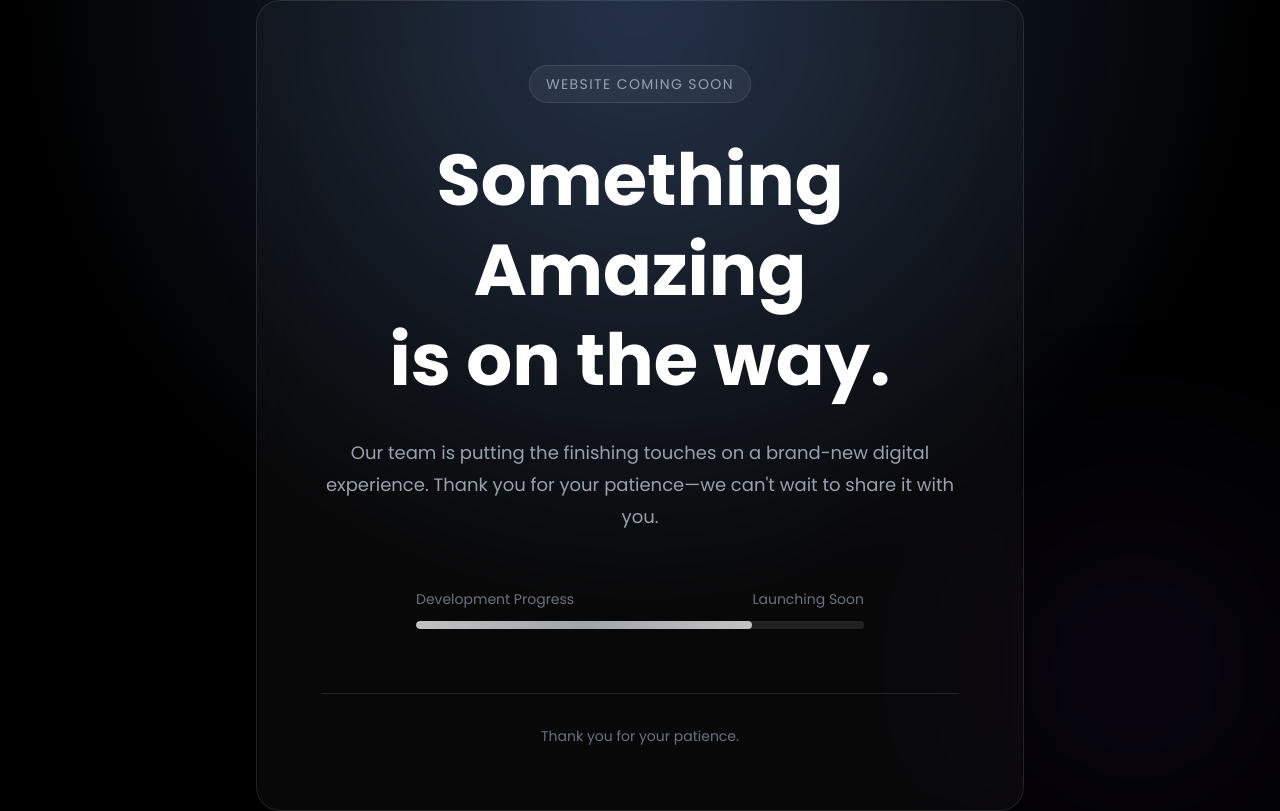
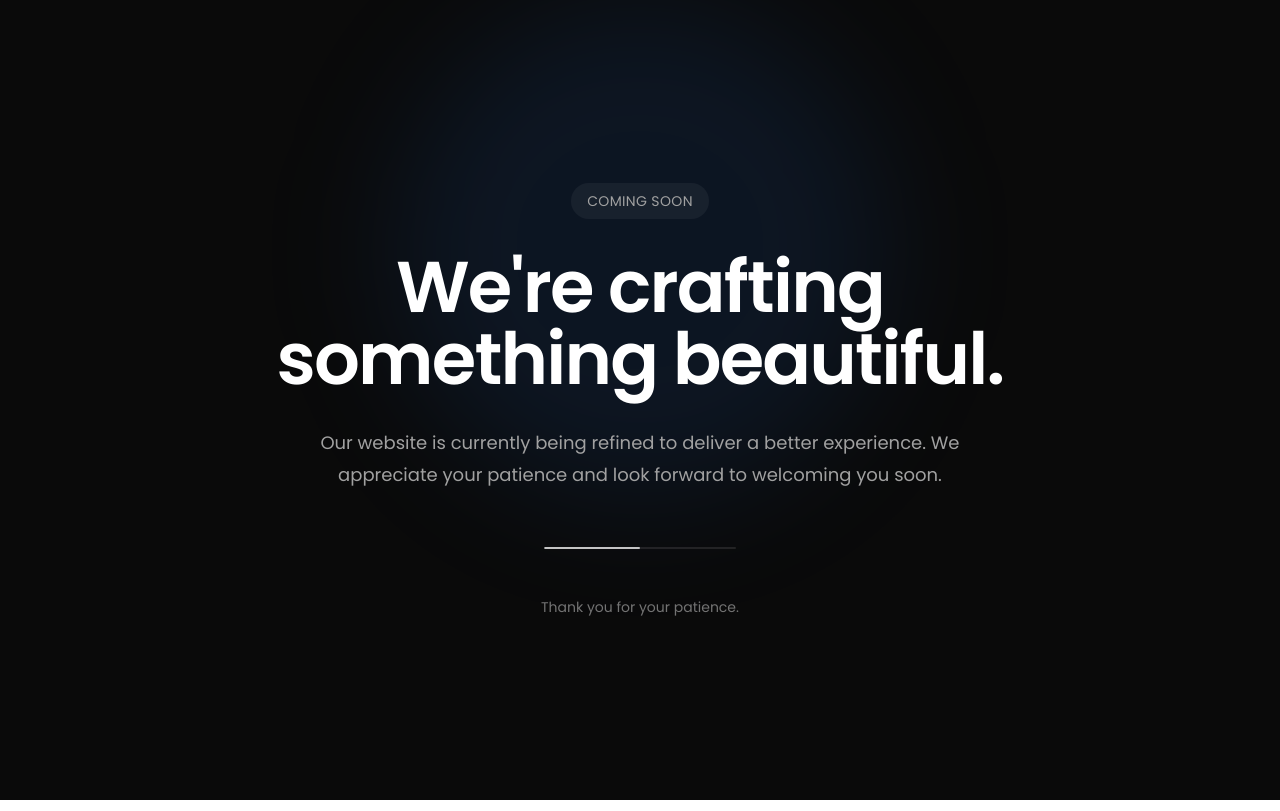
Before and after one commit to KunalSolutions/MRAV_FULLSTACK, a React (Vite) app in the folder frontend/: page / in a window 1280 px wide. Built offline with nearby package versions, Linux system fonts and the light colour scheme.

Commit message:
Refactor App component layout and content
Updated the layout and text content for the App component to enhance the user experience and visual appeal.

```diff
--- a/frontend/src/App.jsx
+++ b/frontend/src/App.jsx
@@ -1,46 +1,32 @@
 const App = () => {
   return (
-    <div className="relative flex min-h-screen items-center justify-center overflow-hidden bg-black px-6">
-      {/* Background */}
-      <div className="absolute inset-0 bg-[radial-gradient(circle_at_top,#1e293b_0%,#000_60%)]"></div>
+    <div className="relative flex min-h-screen items-center justify-center overflow-hidden bg-neutral-950 px-6">
+      {/* Background Glow */}
+      <div className="absolute left-1/2 top-0 h-[500px] w-[500px] -translate-x-1/2 rounded-full bg-blue-500/10 blur-3xl" />
 
-      <div className="absolute -top-40 left-1/2 h-96 w-96 -translate-x-1/2 rounded-full bg-blue-500/10 blur-[140px]" />
-      <div className="absolute bottom-0 right-0 h-72 w-72 rounded-full bg-violet-500/10 blur-[120px]" />
+      <div className="relative max-w-3xl text-center">
+        <span className="inline-block rounded-full bg-white/5 px-4 py-2 text-sm tracking-wide text-neutral-400">
+          COMING SOON
+        </span>
 
-      <div className="relative w-full max-w-3xl rounded-3xl border border-white/10 bg-white/[0.03] p-10 backdrop-blur-xl md:p-16">
-        <div className="mx-auto w-fit rounded-full border border-white/10 bg-white/5 px-4 py-2 text-sm tracking-widest text-gray-400 uppercase">
-          Website Coming Soon
+        <h1 className="mt-8 text-5xl font-semibold tracking-tight text-white md:text-7xl">
+          We're crafting
+          <br />
+          something beautiful.
+        </h1>
+
+        <p className="mx-auto mt-8 max-w-2xl text-lg leading-8 text-neutral-400">
+          Our website is currently being refined to deliver a better experience.
+          We appreciate your patience and look forward to welcoming you soon.
+        </p>
+
+        <div className="mx-auto mt-14 h-[2px] w-48 overflow-hidden rounded-full bg-white/10">
+          <div className="h-full w-1/2 animate-pulse rounded-full bg-white" />
         </div>
 
-        <h1 className="mt-8 text-center text-5xl font-bold leading-tight text-white md:text-7xl">
-          Something Amazing
-          <br />
-          is on the way.
-        </h1>
-
-        <p className="mx-auto mt-8 max-w-2xl text-center text-lg leading-8 text-gray-400">
-          Our team is putting the finishing touches on a brand-new digital
-          experience. Thank you for your patience—we can't wait to share it
-          with you.
+        <p className="mt-12 text-sm text-neutral-500">
+          Thank you for your patience.
         </p>
-
-        {/* Progress */}
-        <div className="mx-auto mt-14 max-w-md">
-          <div className="mb-3 flex items-center justify-between text-sm text-gray-500">
-            <span>Development Progress</span>
-            <span>Launching Soon</span>
-          </div>
-
-          <div className="h-2 overflow-hidden rounded-full bg-white/10">
-            <div className="h-full w-3/4 animate-pulse rounded-full bg-gradient-to-r from-white via-gray-300 to-white"></div>
-          </div>
-        </div>
-
-        <div className="mt-16 border-t border-white/10 pt-8 text-center">
-          <p className="text-sm text-gray-500">
-            Thank you for your patience.
-          </p>
-        </div>
       </div>
     </div>
   );
```
